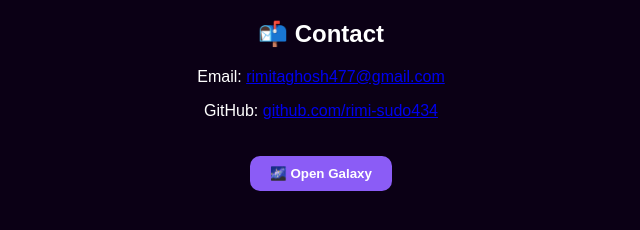
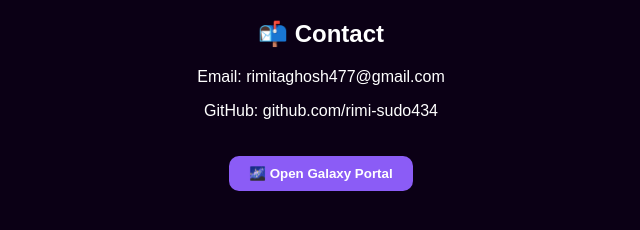
Before and after one commit to rimi-sudo434/my-portfolio, a React (Create React App) app: page / in a window 1280 px wide. Shown: the part 526-756 px from the top of the page, without its empty margins (319-959 px from the left). Built offline with nearby package versions, Linux system fonts and the light colour scheme.

Commit message:
Refactor contact details and button text in App.js
Updated contact information and improved button labels for clarity.

```diff
--- a/src/App.js
+++ b/src/App.js
@@ -28,40 +28,39 @@ function App() {
           </p>
 
           <h2>📬 Contact</h2>
-
-          <p>
-            Email: <a href="mailto:rimitaghosh477@gmail.com">rimitaghosh477@gmail.com</a>
-          </p>
-
-          <p>
-            GitHub:{" "}
-            <a
-              href="https://github.com/rimi-sudo434"
-              target="_blank"
-              rel="noreferrer"
-            >
-              github.com/rimi-sudo434
-            </a>
-          </p>
+          <p>Email: rimitaghosh477@gmail.com</p>
+          <p>GitHub: github.com/rimi-sudo434</p>
 
           <button className="galaxy-btn" onClick={() => setGalaxy(true)}>
-            🌌 Open Galaxy
+            🌌 Open Galaxy Portal
           </button>
         </>
       )}
 
       {galaxy && (
-        <div className="galaxy">
-          <h1 className="blink">✨ Rimita Ghosh ✨</h1>
-          <p className="space-text">Welcome to the Galaxy Universe 🚀</p>
+        <div className="space-world">
 
-          <div className="planet planet1"></div>
-          <div className="planet planet2"></div>
-          <div className="planet planet3"></div>
+          <h1 className="space-name">✨ Rimita Ghosh ✨</h1>
+
+          <p className="space-text">
+            You have entered a different universe...
+          </p>
+
+          {/* SPACE STATION */}
+          <div className="space-station"></div>
+
+          {/* PLANETS */}
+          <div className="planet p1"></div>
+          <div className="planet p2"></div>
+          <div className="planet p3"></div>
+
+          {/* STARS */}
+          <div className="stars"></div>
 
           <button className="galaxy-btn" onClick={() => setGalaxy(false)}>
-            🔙 Back
+            🚪 Exit Galaxy
           </button>
+
         </div>
       )}
 
```
